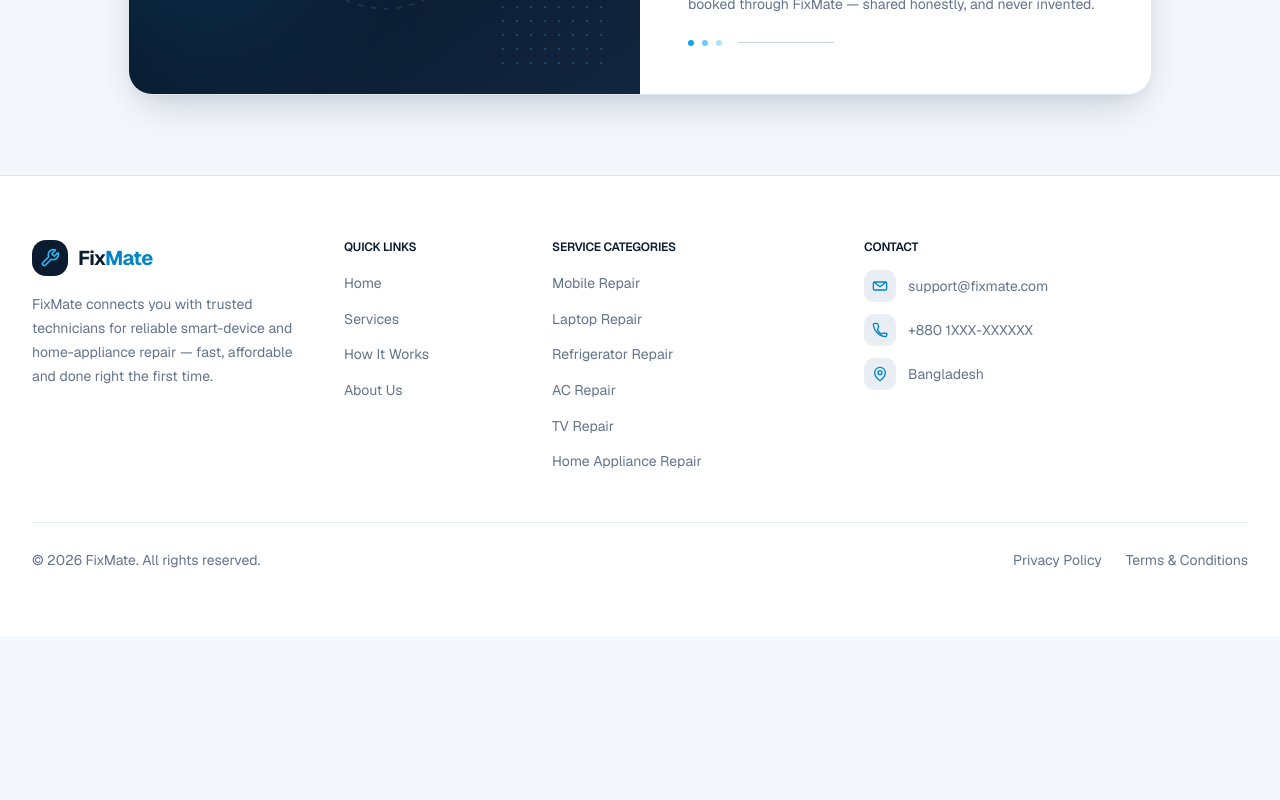
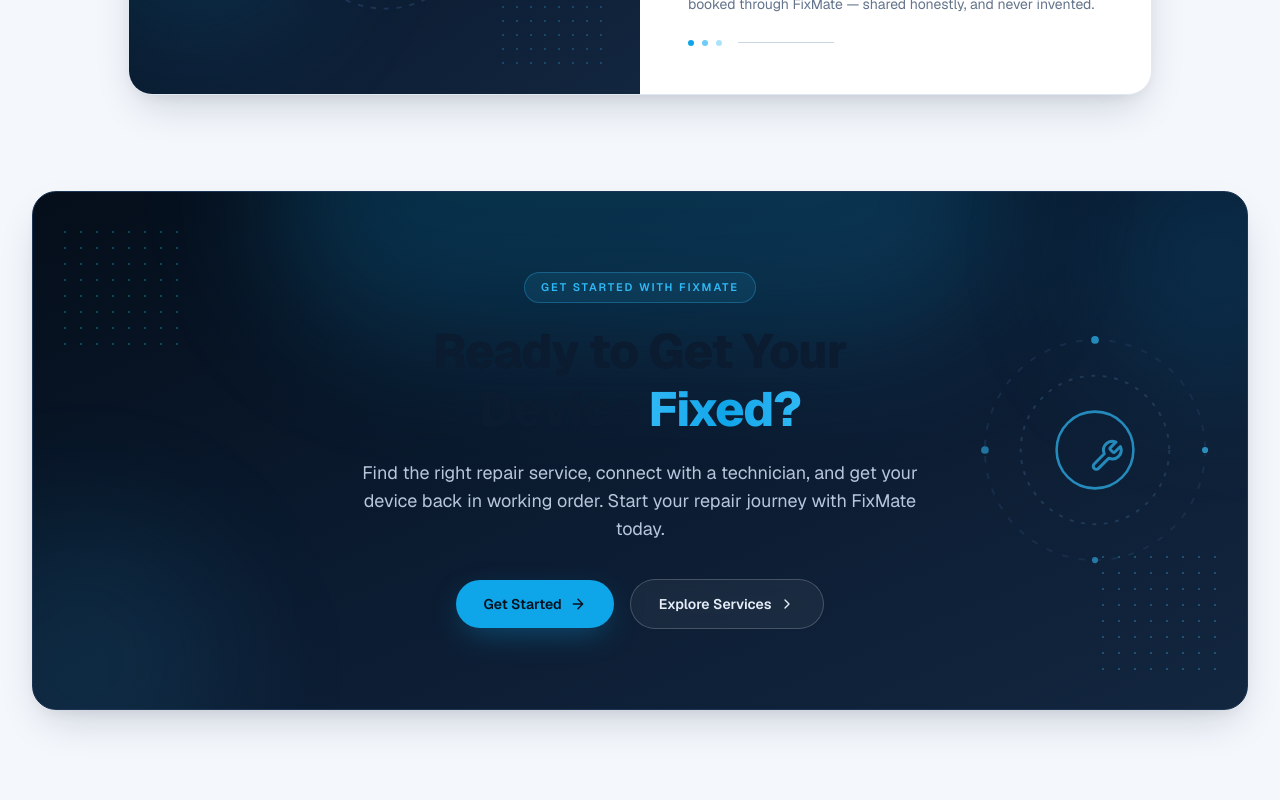
Before and after one commit to mohhammadullah/fixmate-client, a Next.js app: page / in a window 1280 px wide. Shown: the part 4580-5380 px from the top of the page. Before the commit the page ends 5216 px from the top, so only its background shows below. Built offline with nearby package versions, Linux system fonts and the light colour scheme.

Commit message:
feat: add homepage final call to action section

```diff
--- a/src/app/page.tsx
+++ b/src/app/page.tsx
@@ -5,6 +5,7 @@ import FeaturedServices from "@/components/home/FeaturedServices";
 import HowItWorks from "@/components/home/HowItWorks";
 import WhyChooseFixMate from "@/components/home/WhyChooseFixMate";
 import Testimonials from "@/components/home/Testimonials";
+import FinalCTA from "@/components/home/FinalCTA";
 
 export default function Home() {
   return (
@@ -16,6 +17,7 @@ export default function Home() {
       <HowItWorks />
       <WhyChooseFixMate />
       <Testimonials />
+      <FinalCTA />
     </main>
   );
 }
--- /dev/null
+++ b/src/components/home/FinalCTA.tsx
@@ -0,0 +1,137 @@
+import Link from "next/link";
+
+export default function FinalCTA() {
+  return (
+    <section aria-labelledby="final-cta-heading" className="relative">
+      <div className="container-page pb-16 pt-4 sm:pb-20 lg:pb-24">
+        <div className="relative overflow-hidden rounded-3xl border border-navy-700 bg-gradient-to-br from-navy-950 via-navy-900 to-navy-800 px-6 py-16 text-center shadow-lg sm:px-12 sm:py-20">
+          {/* Ambient glows */}
+          <div
+            aria-hidden="true"
+            className="pointer-events-none absolute left-1/2 top-0 h-72 w-[46rem] -translate-x-1/2 -translate-y-1/2 rounded-full bg-accent-500/20 blur-3xl"
+          />
+          <div
+            aria-hidden="true"
+            className="pointer-events-none absolute -bottom-24 -left-24 h-72 w-72 rounded-full bg-accent-400/10 blur-3xl"
+          />
+          <div
+            aria-hidden="true"
+            className="pointer-events-none absolute -right-24 -top-16 h-64 w-64 rounded-full bg-accent-600/15 blur-3xl"
+          />
+
+          {/* Dot textures */}
+          <div
+            aria-hidden="true"
+            className="pointer-events-none absolute left-6 top-8 hidden h-32 w-32 opacity-30 sm:block"
+            style={{
+              backgroundImage:
+                "radial-gradient(circle, #2fb8f5 1.4px, transparent 1.4px)",
+              backgroundSize: "16px 16px",
+            }}
+          />
+          <div
+            aria-hidden="true"
+            className="pointer-events-none absolute bottom-8 right-6 hidden h-32 w-32 opacity-30 sm:block"
+            style={{
+              backgroundImage:
+                "radial-gradient(circle, #38bdf8 1.4px, transparent 1.4px)",
+              backgroundSize: "16px 16px",
+            }}
+          />
+
+          {/* Decorative geometric accent — orbiting wrench */}
+          <svg
+            viewBox="0 0 200 200"
+            width="220"
+            height="220"
+            aria-hidden="true"
+            className="pointer-events-none absolute -right-10 top-1/2 hidden h-56 w-56 -translate-y-1/2 opacity-70 md:block lg:right-6 lg:h-64 lg:w-64"
+            fill="none"
+          >
+            <circle cx="100" cy="100" r="86" stroke="#1b3454" strokeWidth="1.5" strokeDasharray="5 8" />
+            <circle cx="100" cy="100" r="58" stroke="#274565" strokeWidth="1.5" strokeDasharray="3 6" />
+            <circle cx="100" cy="100" r="30" fill="#0d1f36" stroke="#2fb8f5" strokeWidth="2" />
+            {/* Wrench glyph */}
+            <path
+              d="M104.4 92.3a1 1 0 0 0 0 1.4l1.6 1.6a1 1 0 0 0 1.4 0l3.77-3.77a6 6 0 0 1-7.94 7.94l-6.91 6.91a2.12 2.12 0 0 1-3-3l6.91-6.91a6 6 0 0 1 7.94-7.94l-3.76 3.76z"
+              stroke="#2fb8f5"
+              strokeWidth="2"
+              strokeLinecap="round"
+              strokeLinejoin="round"
+              transform="translate(-8 -8) scale(1.15)"
+            />
+            <circle cx="100" cy="14" r="3" fill="#2fb8f5" />
+            <circle cx="186" cy="100" r="2.4" fill="#38bdf8" />
+            <circle cx="100" cy="186" r="2.4" fill="#38bdf8" fillOpacity="0.8" />
+            <circle cx="14" cy="100" r="3" fill="#2fb8f5" fillOpacity="0.8" />
+          </svg>
+
+          {/* Copy */}
+          <div className="relative mx-auto max-w-2xl">
+            <span className="inline-flex items-center gap-2 rounded-full border border-accent-400/30 bg-accent-400/10 px-4 py-1.5 text-[11px] font-semibold uppercase tracking-[0.18em] text-accent-400">
+              Get Started with FixMate
+            </span>
+            <h2
+              id="final-cta-heading"
+              className="mt-5 text-3xl font-extrabold leading-[1.15] tracking-tight text-[#f2f7fd] sm:text-4xl lg:text-5xl"
+            >
+              Ready to Get Your Device{" "}
+              <span className="bg-gradient-to-r from-accent-400 via-accent-500 to-accent-400 bg-clip-text text-transparent">
+                Fixed?
+              </span>
+            </h2>
+            <p className="mx-auto mt-5 max-w-xl text-base leading-7 text-[#b7c6da] sm:text-lg">
+              Find the right repair service, connect with a technician, and get
+              your device back in working order. Start your repair journey with
+              FixMate today.
+            </p>
+
+            {/* CTAs */}
+            <div className="mt-9 flex flex-wrap items-center justify-center gap-3 sm:gap-4">
+              <Link
+                href="/sign-up"
+                className="inline-flex items-center gap-2 rounded-full bg-accent-500 px-7 py-3.5 text-sm font-semibold text-[#04121f] shadow-glow transition-all duration-200 hover:-translate-y-0.5 hover:bg-accent-400"
+              >
+                Get Started
+                <svg
+                  viewBox="0 0 24 24"
+                  width="16"
+                  height="16"
+                  fill="none"
+                  stroke="currentColor"
+                  strokeWidth="2.2"
+                  strokeLinecap="round"
+                  strokeLinejoin="round"
+                  aria-hidden="true"
+                  className="h-4 w-4"
+                >
+                  <path d="M5 12h14M12 5l7 7-7 7" />
+                </svg>
+              </Link>
+              <Link
+                href="/services"
+                className="inline-flex items-center gap-2 rounded-full border border-white/20 bg-white/5 px-7 py-3.5 text-sm font-semibold text-[#e6eef8] backdrop-blur-sm transition-colors duration-200 hover:border-accent-400/40 hover:bg-white/10 hover:text-white"
+              >
+                Explore Services
+                <svg
+                  viewBox="0 0 24 24"
+                  width="16"
+                  height="16"
+                  fill="none"
+                  stroke="currentColor"
+                  strokeWidth="2"
+                  strokeLinecap="round"
+                  strokeLinejoin="round"
+                  aria-hidden="true"
+                  className="h-4 w-4"
+                >
+                  <path d="m9 6 6 6-6 6" />
+                </svg>
+              </Link>
+            </div>
+          </div>
+        </div>
+      </div>
+    </section>
+  );
+}
```
